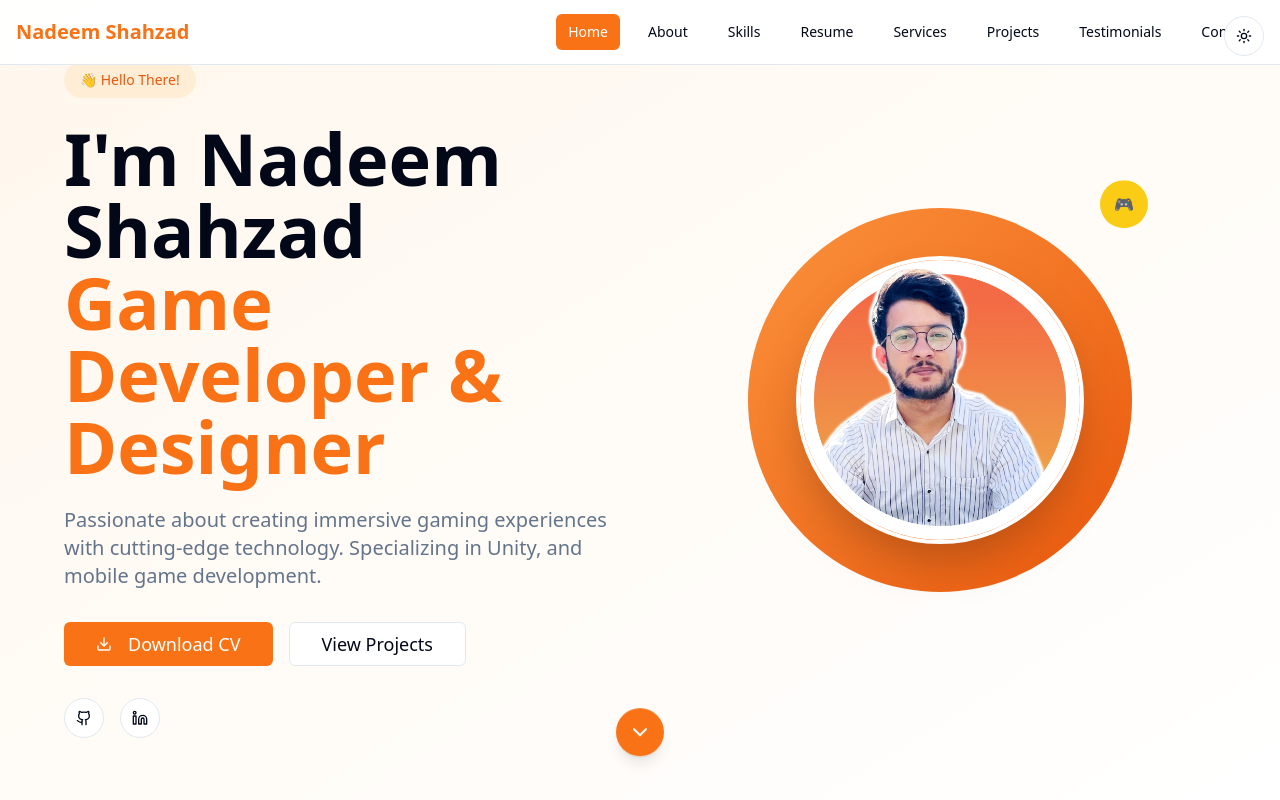
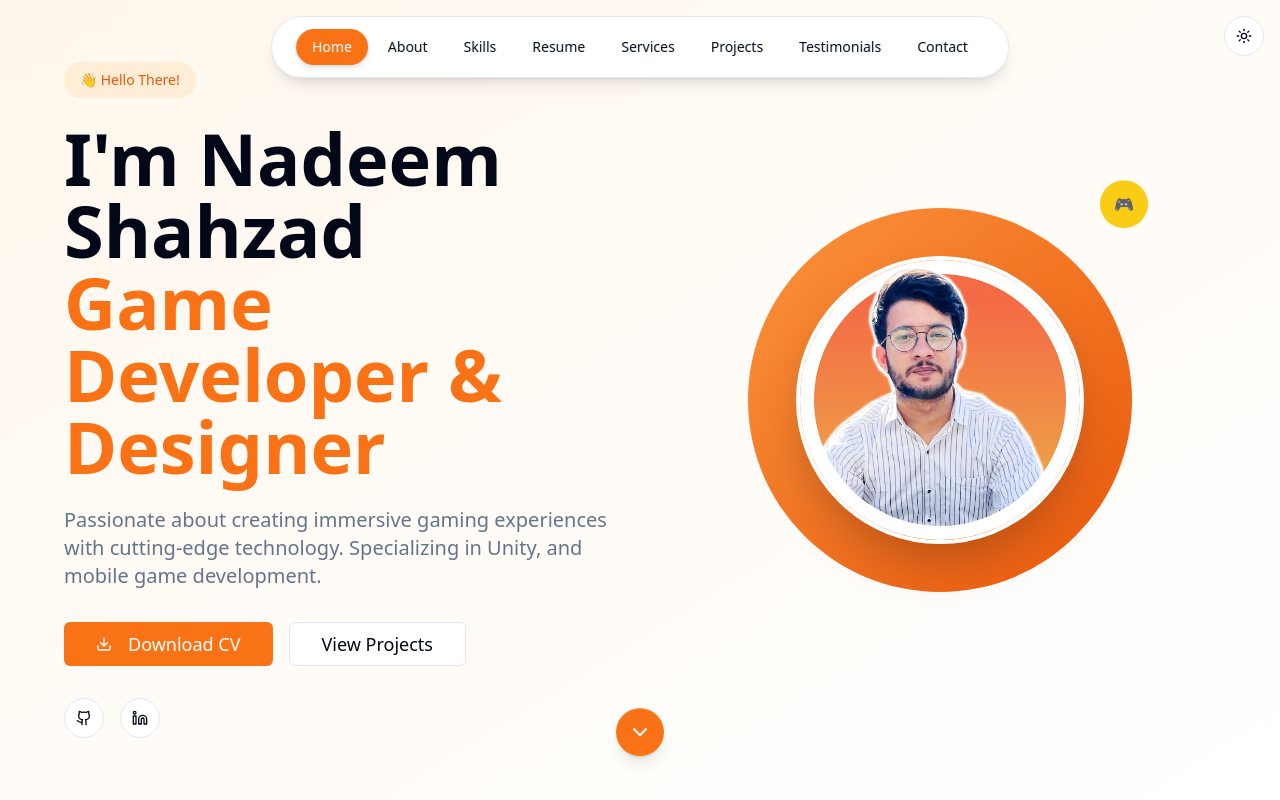
Before and after one commit to nadeem-shahzad/crafted-game-folio, a React (Vite) app: page / in a window 1280 px wide. Shown: the top 800 px of the page. Built offline with nearby package versions, Linux system fonts and the light colour scheme.

Commit message:
Refactor: Style navigation bar
Update the navigation bar to be centered at the top with rounded edges.

```diff
--- a/src/components/Navigation.tsx
+++ b/src/components/Navigation.tsx
@@ -45,24 +45,17 @@ const Navigation = () => {
   };
 
   return (
-    <nav className="fixed top-0 left-0 right-0 z-50 bg-background/95 backdrop-blur-sm border-b border-border">
-      <div className="max-w-7xl mx-auto px-4">
-        <div className="flex justify-between items-center h-16">
-          {/* Logo */}
-          <div className="flex-shrink-0">
-            <h2 className="text-xl font-bold text-orange-500">Nadeem Shahzad</h2>
-          </div>
-
-          {/* Desktop Navigation */}
-          <div className="hidden md:block">
-            <div className="ml-10 flex items-baseline space-x-4">
+    <nav className="fixed top-4 left-1/2 transform -translate-x-1/2 z-50">
+      {/* Desktop Navigation - Centered with rounded edges */}
+      <div className="hidden md:block bg-background/95 backdrop-blur-sm border border-border rounded-full px-6 py-3 shadow-lg">
+        <div className="flex items-center space-x-1">
           {navItems.map((item) => (
             <button
               key={item.name}
               onClick={() => scrollToSection(item.href)}
-                  className={`px-3 py-2 rounded-md text-sm font-medium transition-colors ${
+              className={`px-4 py-2 rounded-full text-sm font-medium transition-all duration-200 ${
                 activeSection === item.id
-                      ? "bg-orange-500 text-white"
+                  ? "bg-orange-500 text-white shadow-md"
                   : "text-foreground hover:bg-muted hover:text-orange-500"
               }`}
             >
@@ -72,28 +65,30 @@ const Navigation = () => {
         </div>
       </div>
 
+      {/* Mobile Navigation */}
+      <div className="md:hidden">
         {/* Mobile menu button */}
-          <div className="md:hidden">
+        <div className="bg-background/95 backdrop-blur-sm border border-border rounded-full p-2 shadow-lg">
           <Button
             variant="ghost"
             size="icon"
             onClick={() => setIsOpen(!isOpen)}
             aria-label="Toggle menu"
+            className="rounded-full"
           >
-              {isOpen ? <X className="h-6 w-6" /> : <Menu className="h-6 w-6" />}
+            {isOpen ? <X className="h-5 w-5" /> : <Menu className="h-5 w-5" />}
           </Button>
         </div>
-        </div>
 
-        {/* Mobile Navigation */}
+        {/* Mobile Navigation Menu */}
         {isOpen && (
-          <div className="md:hidden">
-            <div className="px-2 pt-2 pb-3 space-y-1 bg-background border-t border-border">
+          <div className="absolute top-full left-1/2 transform -translate-x-1/2 mt-2 w-48">
+            <div className="bg-background/95 backdrop-blur-sm border border-border rounded-2xl p-2 shadow-lg">
               {navItems.map((item) => (
                 <button
                   key={item.name}
                   onClick={() => scrollToSection(item.href)}
-                  className={`block px-3 py-2 rounded-md text-base font-medium w-full text-left transition-colors ${
+                  className={`block w-full px-4 py-2 rounded-xl text-sm font-medium text-left transition-colors ${
                     activeSection === item.id
                       ? "bg-orange-500 text-white"
                       : "text-foreground hover:bg-muted hover:text-orange-500"
```
Lines whose indentation alone changed are shown as unchanged.
